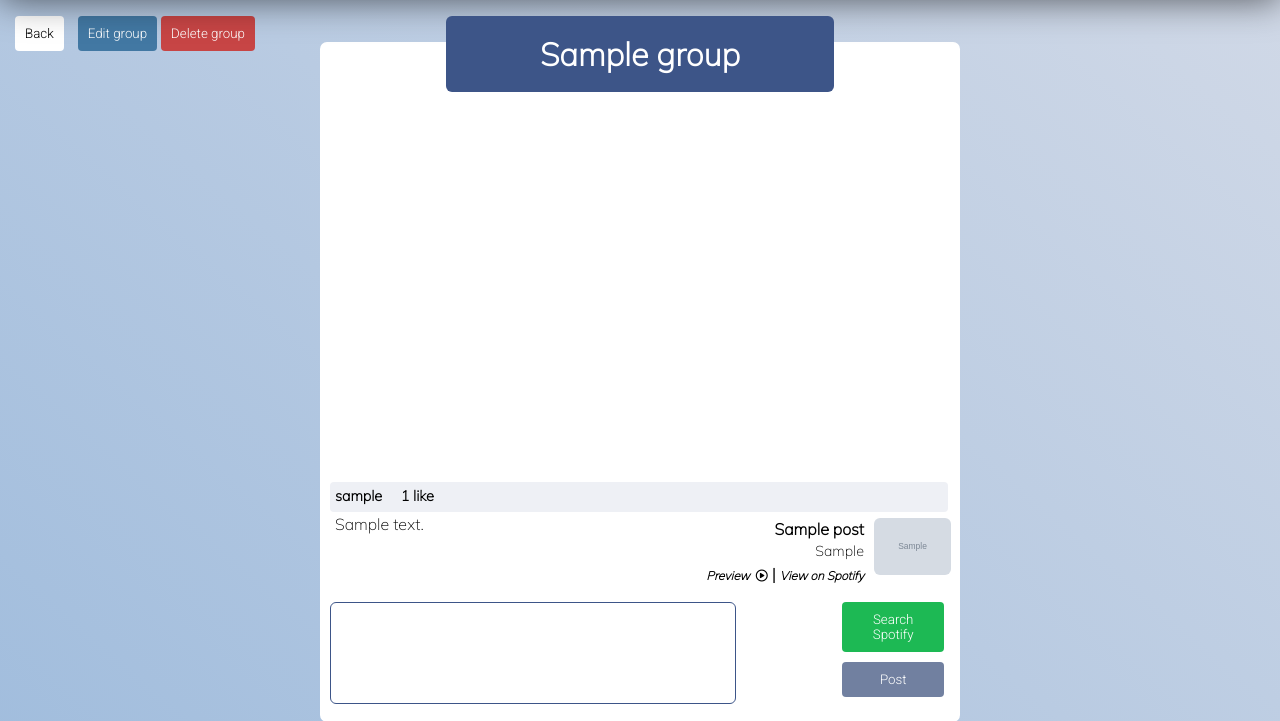
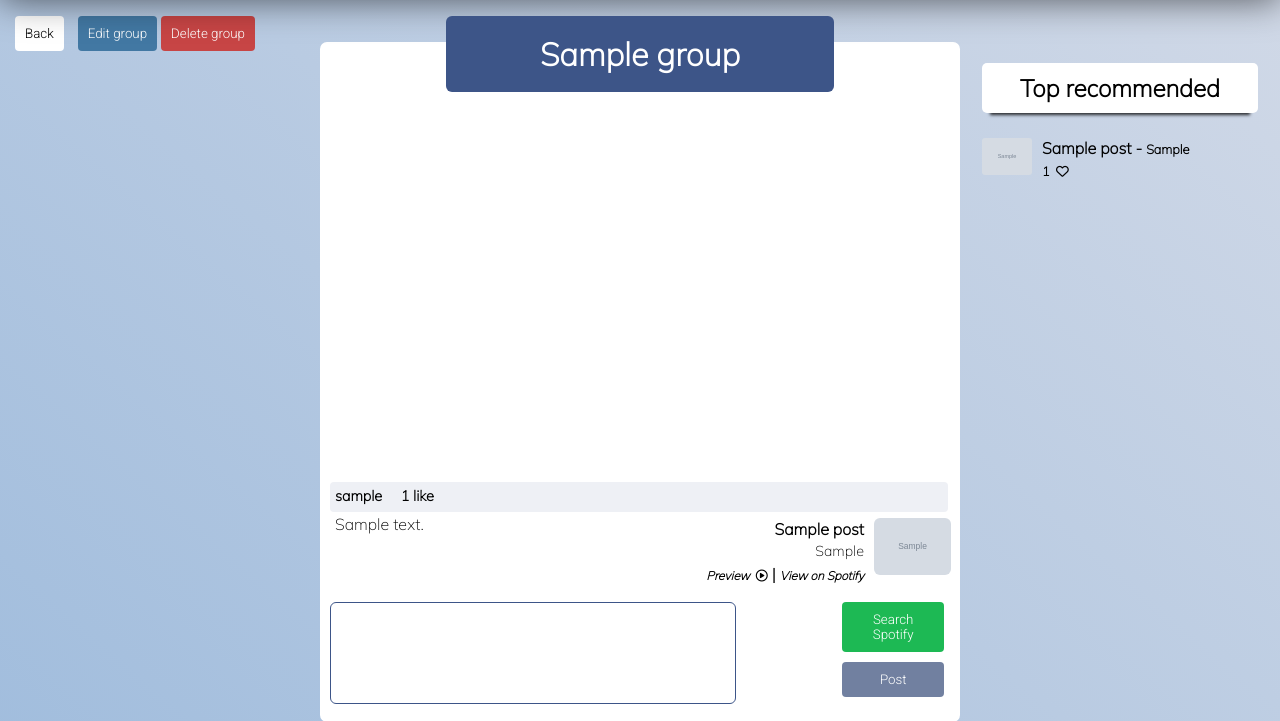
Before and after one commit to cwayr/spotify-sharing, a Flask app: page /user/1/group/1 in a window 1280 px wide. Shown: the part 50-771 px from the top of the page. Run offline with Flask 2, Linux system fonts and the light colour scheme; a user stored in the database is signed in; tables that the repository leaves empty hold one stand-in row (values such as "Sample post"); grey boxes marked "Sample" are stand-in pictures; some libraries are stand-ins or nearby versions; some web fonts are replaced.

Commit message:
add most-liked-songs section to groups

```diff
--- a/models.py
+++ b/models.py
@@ -1,6 +1,7 @@
 from flask_sqlalchemy import SQLAlchemy
 from flask_bcrypt import Bcrypt
 from sqlalchemy.orm import backref
+from sqlalchemy.ext.hybrid import hybrid_property
 
 bcrypt = Bcrypt()
 db = SQLAlchemy()
@@ -93,6 +94,10 @@ class Post(db.Model):
     user = db.relationship('User', backref=backref('posts', cascade='all, delete-orphan'))
     likes = db.relationship('Likes', backref=backref('posts', single_parent=True))
 
+    @hybrid_property
+    def likes_count(self):
+        return self.likes.count()
+
 
 class Likes(db.Model):
     """User likes."""
--- a/routes/group_routes.py
+++ b/routes/group_routes.py
@@ -2,6 +2,8 @@ from flask import Blueprint, render_template, redirect, session, request
 from flask_login.utils import login_required
 import requests
 from urllib.parse import urlencode
+
+from sqlalchemy.sql.functions import func
 from forms import PostForm, GroupForm, SpotifySearchForm
 from models import db, User, Group, UserGroup, Post, Likes
 from spotify_api_auth import SpotifyAPI
@@ -19,7 +21,9 @@ def group_page(user_id, group_id):
     user = User.query.get(user_id)
     group = Group.query.get(group_id)
     user_in_group = UserGroup.query.filter(UserGroup.user_id == user_id, UserGroup.group_id == group_id).first() # determine if user is in group (but not admin). Used to choose which action buttons to display.
+
     posts = Post.query.filter(Post.group_id == group_id).all()
+    top_recommended = Post.query.join(Likes).filter(Post.group_id == group_id, Post.s_name != None).group_by(Post.id).order_by(func.count().desc()).limit(5).all()
 
     post_form = PostForm()
 
@@ -27,7 +31,7 @@ def group_page(user_id, group_id):
     if request.method == 'POST' and request.form["btn"] == "delete":
         clear_session()
 
-    return render_template("group.html", user=user, group=group, user_in_group=user_in_group, posts=posts, post_form=post_form, clear_session=clear_session)
+    return render_template("group.html", user=user, group=group, user_in_group=user_in_group, posts=posts, post_form=post_form, top_recommended=top_recommended, clear_session=clear_session)
 
 
 @group_routes.route("/user/<int:user_id>/group/<int:group_id>/post", methods=["POST"])
@@ -41,7 +45,6 @@ def post(user_id, group_id):
         content = post_form.content.data
 
         if session.get('track_name'):
-            print('SONG IN SESSION I REPEAT')
             s_image=session.get('track_image')
             s_name=session.get('track_name')
             s_artist=session.get('track_artist')
@@ -51,7 +54,6 @@ def post(user_id, group_id):
             newPost = Post(content=content, user_id=user_id, group_id=group_id, s_image=s_image, s_name=s_name, s_artist=s_artist, s_link=s_link, s_preview=s_preview)
 
         else:
-            print('NOTHING IN SESSION I REPEAT')
             newPost = Post(content=content, user_id=user_id, group_id=group_id)
 
         db.session.add(newPost)
--- a/static/group.css
+++ b/static/group.css
@@ -287,3 +287,59 @@
 .selected {
   border: 3px solid #1db954;
 }
+
+/* right */
+
+.most-liked {
+  height: 60%;
+  margin-top: 25px;
+  padding: 22px;
+}
+
+.most-liked h2 {
+  background-color: #fff;
+  text-align: center;
+  padding: 10px;
+  border-radius: 5px;
+  -webkit-box-shadow: 0 10px 3px -8px rgba(0, 0, 0, 0.8);
+  -moz-box-shadow: 0 10px 3px -8px rgba(0, 0, 0, 0.8);
+  box-shadow: 0 10px 3px -8px rgba(0, 0, 0, 0.8);
+}
+
+.most-liked-feed {
+  display: flex;
+  flex-direction: column;
+  align-items: flex-end;
+  height: 60vh;
+}
+
+.most-liked-feed .recommendation {
+  display: grid;
+  grid-template-columns: 60px 1fr;
+  width: 100%;
+  margin: 5px 0 5px 0;
+}
+
+.most-liked-feed h4 {
+  display: inline;
+  vertical-align: top;
+  margin: 0;
+  padding: 0;
+  word-wrap: normal;
+}
+
+.most-liked-feed img {
+  display: inline;
+  width: 50px;
+  border-radius: 3px;
+}
+
+.rec-info .rec-artist {
+  font-size: 0.8em;
+}
+
+.rec-info p {
+  font-size: 0.8em;
+  font-weight: bold;
+  margin-top: 5px;
+}
--- a/templates/group_page/group.html
+++ b/templates/group_page/group.html
@@ -79,9 +79,8 @@
             {% endif %}
           </span>
           <span class="likes-count"
-            >{% endif %} {% if post.likes|length == 1 %}1 like{% elif
-            post.likes|length > 1%}{{ post.likes|length }} likes{% endif
-            %}</span
+            >{% endif %} {% if post.likes|count == 1 %}1 like{% elif
+            post.likes|count > 1%}{{ post.likes|count }} likes{% endif %}</span
           >
         </h4>
         <br />
@@ -161,7 +160,31 @@
   </div>
   {% block spotify %} {% endblock %}
 </div>
-<div class="right"></div>
+<div class="right">
+  <div class="most-liked">
+    <h2>Top recommended</h2>
+    <div class="most-liked-feed">
+      {% for song in top_recommended %}
+      <div class="recommendation">
+        <div class="rec-image">
+          <a href="{{ song.s_link }}" target="_blank"
+            ><img src="{{ song.s_image }}" alt="{{ song.s_name }} album image"
+          /></a>
+        </div>
+        <div class="rec-info">
+          <a href="{{ song.s_link }}" target="_blank"
+            ><h4>
+              {{ song.s_name }} <b>-</b>
+              <span class="rec-artist">{{ song.s_artist }}</span>
+            </h4></a
+          >
+          <p>{{ song.likes|count }} &nbsp;<i class="far fa-heart"></i></p>
+        </div>
+      </div>
+      {% endfor %}
+    </div>
+  </div>
+</div>
 {% block script %}
 <script src="/static/group.js"></script>
 <script
```
Also changed, not shown: tests/test_group_routes.py (+17 -1 lines).
